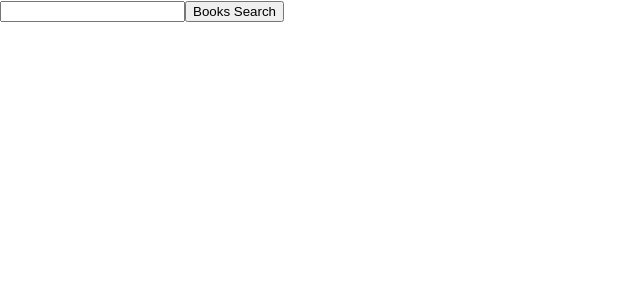
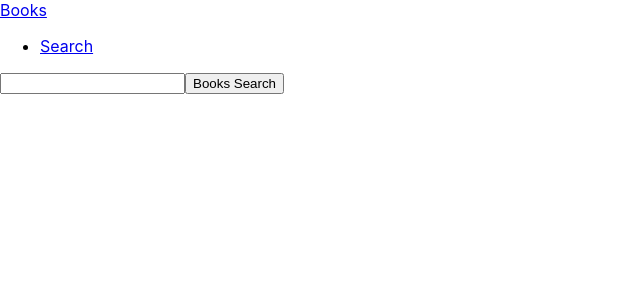
Before and after one commit to jlouie10/books-react, a React (Create React App) app in the folder client/: page / in a window 1280 px wide. Shown: the top 300 px of the page, without its empty margins (0-640 px from the left). Built offline with nearby package versions, Linux system fonts and the light colour scheme.

Commit message:
Add nav and React router

```diff
--- a/client/src/App.js
+++ b/client/src/App.js
@@ -1,14 +1,18 @@
 import React from 'react';
-import { Main, Search } from './components';
+import { BrowserRouter as Router, Route, Switch } from "react-router-dom";
+import { Main, Search, Nav } from './components';
 import './App.css';
 
 function App() {
   return (
-    <>
+    <Router>
+      <Nav />
       <Main>
-        <Search />
+        <Switch>
+          <Route exact path="/" component={Search} />
+        </Switch>
       </Main>
-    </>
+    </Router>
   );
 }
 
--- /dev/null
+++ b/client/src/components/common/Nav.js
@@ -0,0 +1,15 @@
+import React from 'react';
+import './Nav.css';
+
+function Nav() {
+    return (
+        <nav>
+            <a href="/">Books</a>
+            <ul>
+                <li><a href="/">Search</a></li>
+            </ul>
+        </nav>
+    );
+}
+
+export default Nav;
--- a/client/src/components/common/index.js
+++ b/client/src/components/common/index.js
@@ -1,7 +1,9 @@
 import Book from './Book';
 import Main from './Main';
+import Nav from './Nav';
 
 export {
     Book,
-    Main
+    Main,
+    Nav
 }
--- a/client/src/components/index.js
+++ b/client/src/components/index.js
@@ -1,8 +1,9 @@
-import { Book, Main } from './common';
+import { Book, Main, Nav } from './common';
 import Search from './Search';
 
 export {
     Book,
     Main,
+    Nav,
     Search
 }
```
Also changed, not shown: client/src/components/common/Nav.css (added).
